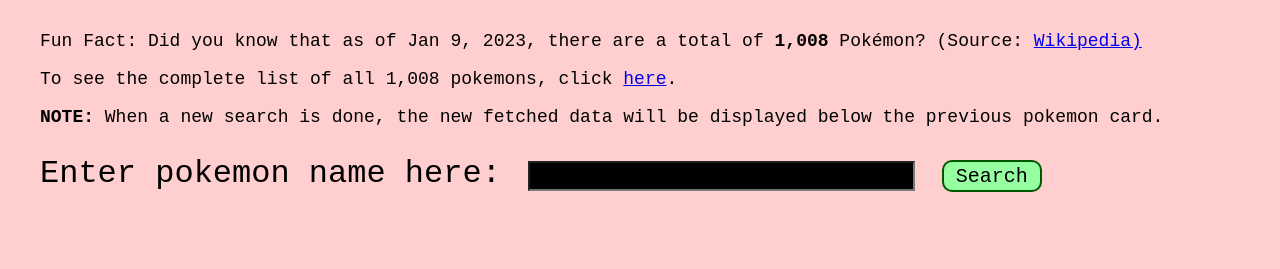
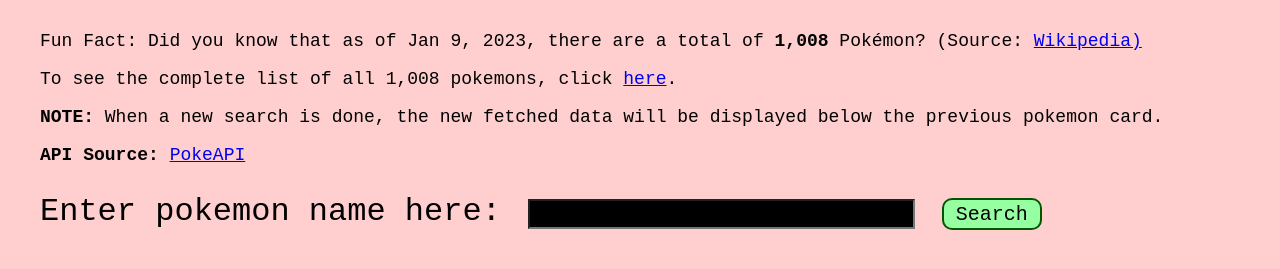
Before and after one commit to CyrellaG/Pokedex, a plain HTML site: page index.html in a window 1280 px wide. Shown: the part 167-436 px from the top of the page. Drawn offline with Linux system fonts and the light colour scheme.

Commit message:
API source link added;

```diff
--- a/index.html
+++ b/index.html
@@ -11,6 +11,7 @@
     <p>Fun Fact: Did you know that as of Jan 9, 2023, there are a total of <strong>1,008</strong> Pokémon? (Source: <a href="https://en.wikipedia.org/wiki/List_of_Pok%C3%A9mon#:~:text=The%20Pok%C3%A9mon%20franchise%20revolves%20around%201008%20fictional%20species%20of%20collectible%20monsters%2C%20each%20having%20unique%20designs%2C%20skills%2C%20and%20powers." target="_blank">Wikipedia)</a></p>
     <p>To see the complete list of all 1,008 pokemons, click <a href="https://en.wikipedia.org/wiki/List_of_Pok%C3%A9mon#:~:text=List%20of%20Pok%C3%A9mon%20species%20names%20by%20generation%5B33%5D" target="_blank">here</a>.</p>
     <p><strong>NOTE:</strong> When a new search is done, the new fetched data will be displayed below the previous pokemon card.</p>
+    <p><strong>API Source: </strong> <a href="https://pokeapi.co/" target="_blank">PokeAPI</a></p>
     <label for="searchbox">Enter pokemon name here:</label>
     <input id = "searchbox" type="text">
     <button id ="searchbutton">Search</button>
```
